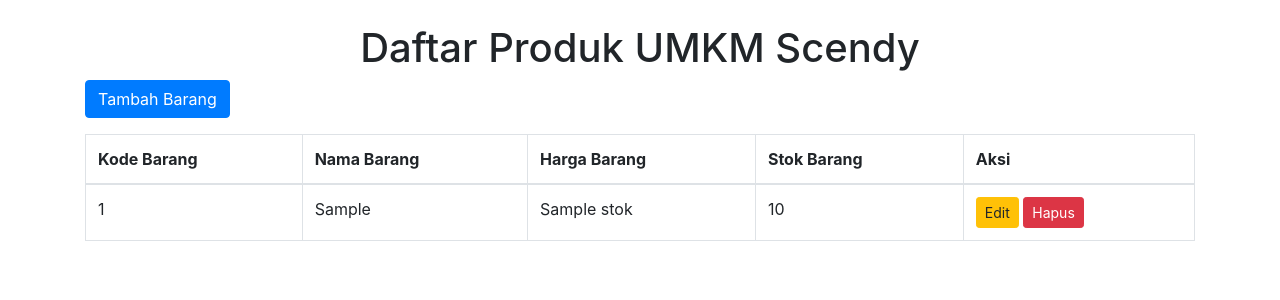
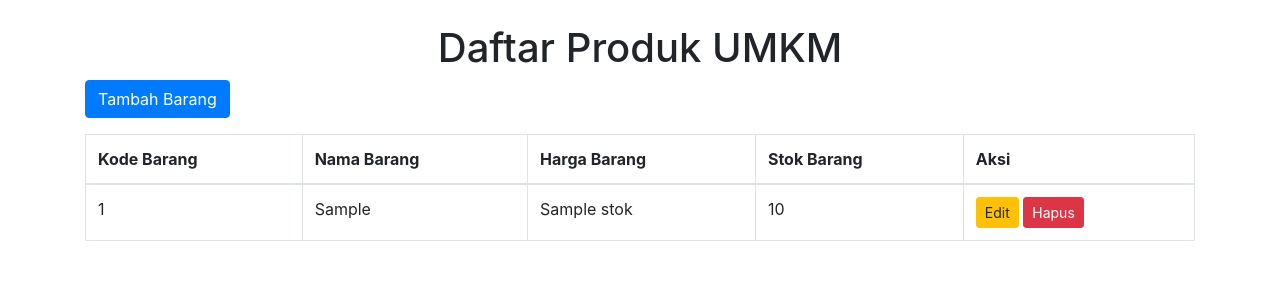
Before and after one commit to ijeny/backend, a Flask app: page / in a window 1280 px wide. Shown: the top 300 px of the page. Run offline with Flask 3, Linux system fonts and the light colour scheme; tables that the repository leaves empty or names only in its code hold one stand-in row (values such as "Sample post"); some libraries are stand-ins or nearby versions.

Commit message:
Update index.html

```diff
--- a/crud-flask-mysql/templates/index.html
+++ b/crud-flask-mysql/templates/index.html
@@ -10,7 +10,7 @@
 
 <body>
     <div class="container mt-4">
-        <h1 class="text-center">Daftar Produk UMKM Scendy</h1>
+        <h1 class="text-center">Daftar Produk UMKM</h1>
         <a href="{{ url_for('add') }}" class="btn btn-primary mb-3">Tambah Barang</a>
 
         <table class="table table-bordered">
@@ -45,4 +45,5 @@
     <script src="https://stackpath.bootstrapcdn.com/bootstrap/4.5.2/js/bootstrap.min.js"></script>
 </body>
 
+
 </html>
```
